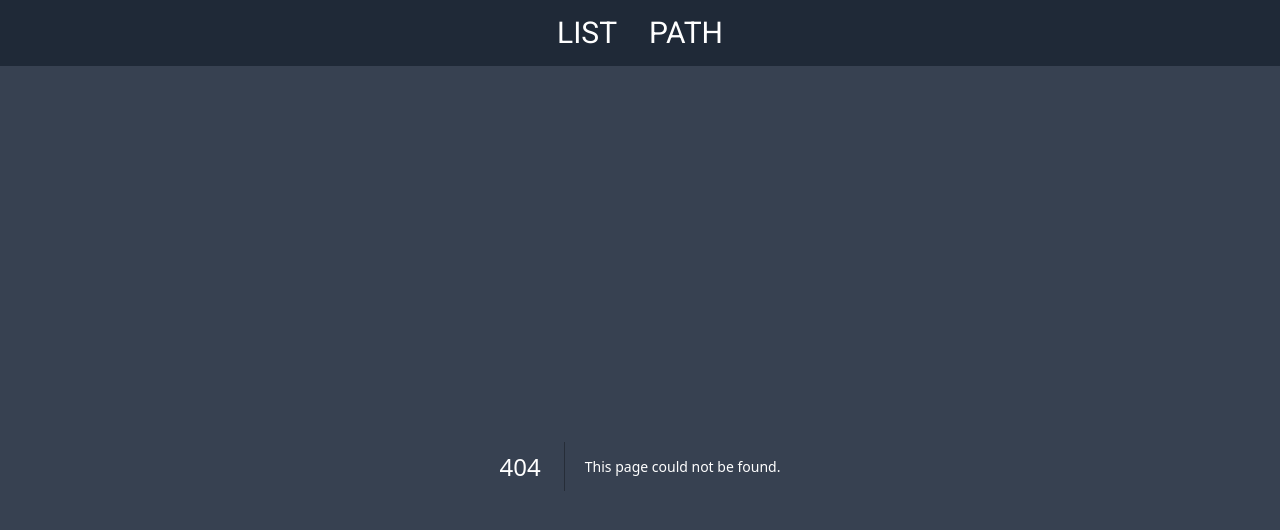
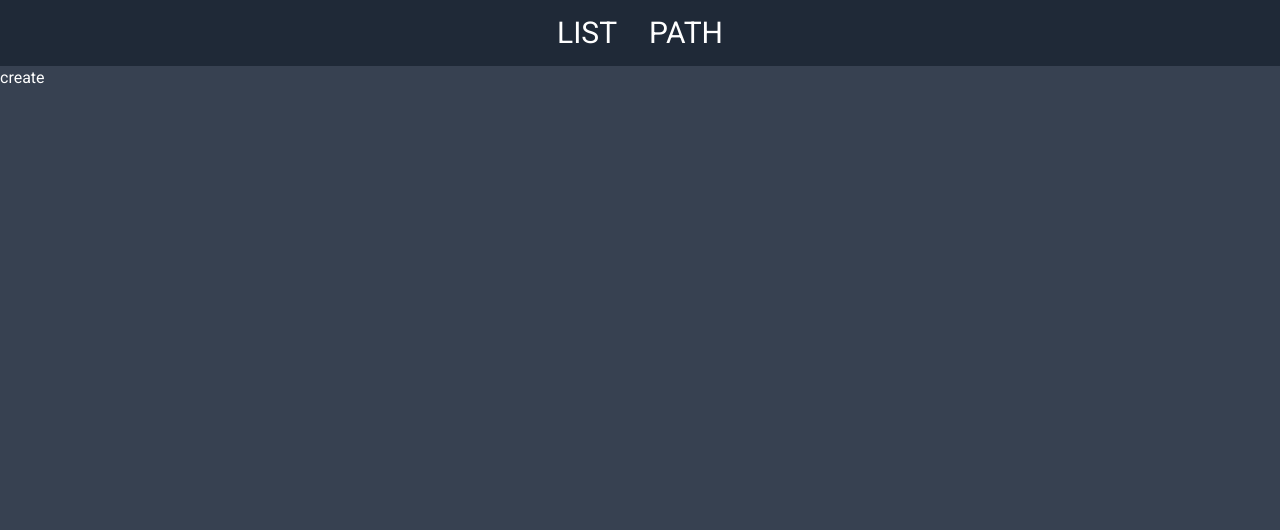
Before and after one commit to rodrigocitadin/cleaning-router, a Next.js app: page /create in a window 1280 px wide. Before the commit this address had no page. Shown: the top 530 px of the page. Built offline with nearby package versions, Linux system fonts and the light colour scheme.

Commit message:
wip on create

```diff
--- /dev/null
+++ b/app/create/page.tsx
@@ -0,0 +1,5 @@
+export default function Home() {
+  return (
+    <h1>create</h1>
+  )
+}
```
